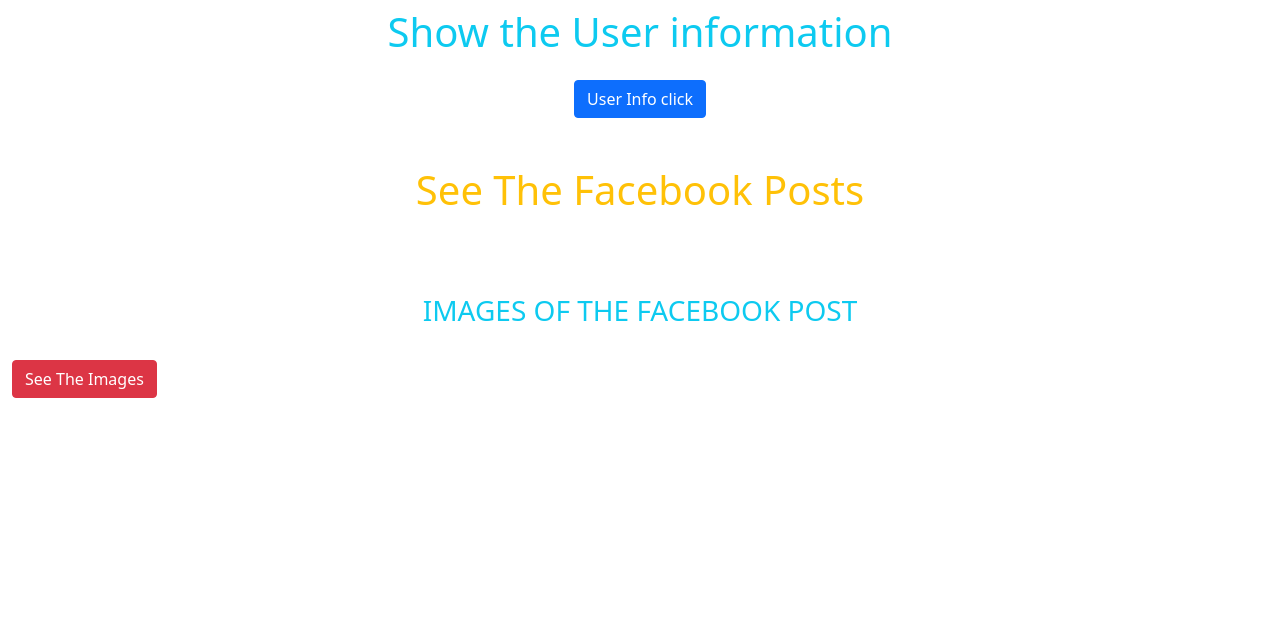
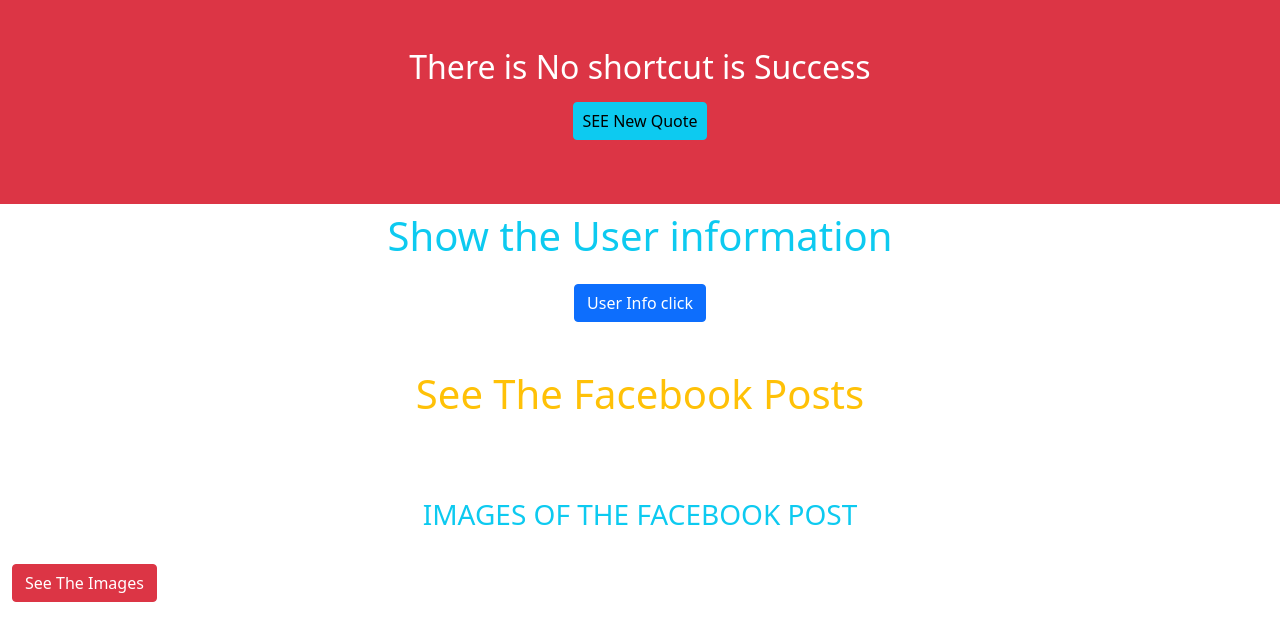
Before and after one commit to Mim-Hakkani/API_pratices, a plain HTML site: page index.html in a window 1280 px wide. Drawn offline with nearby package versions, Linux system fonts and the light colour scheme; no server answers.

Commit message:
rfresh the button and see the new text

```diff
--- a/api.js
+++ b/api.js
@@ -98,3 +98,16 @@ const postimgs =(images)=>{
    })
 
 }
+
+/* Quote the niti kotha ,,,,,  */
+const newqote = ()=>{
+   fetch('https://api.kanye.rest/')
+   .then(res=>res.json())
+   .then(data =>QuoteText(data))
+}
+
+
+ const QuoteText=(text)=>{
+    const qiv = document.getElementById('quote')
+    qiv.innerText =text.quote;
+ }
--- a/index.html
+++ b/index.html
@@ -8,6 +8,13 @@
     <title>Api Pratices</title>
 </head>
 <body>
+
+<div class="container-fluid bg-danger py-5">
+ <blockquote class="text-white text-center" >
+      <h2 id="quote">There is No shortcut is Success</h2>
+      <button class="btn btn-info mt-2 px-2" onclick="newqote()">SEE New Quote</button>
+ </blockquote>
+</div>
 
 <!-- user information Api -->
 <div class="container-fluid">
```
